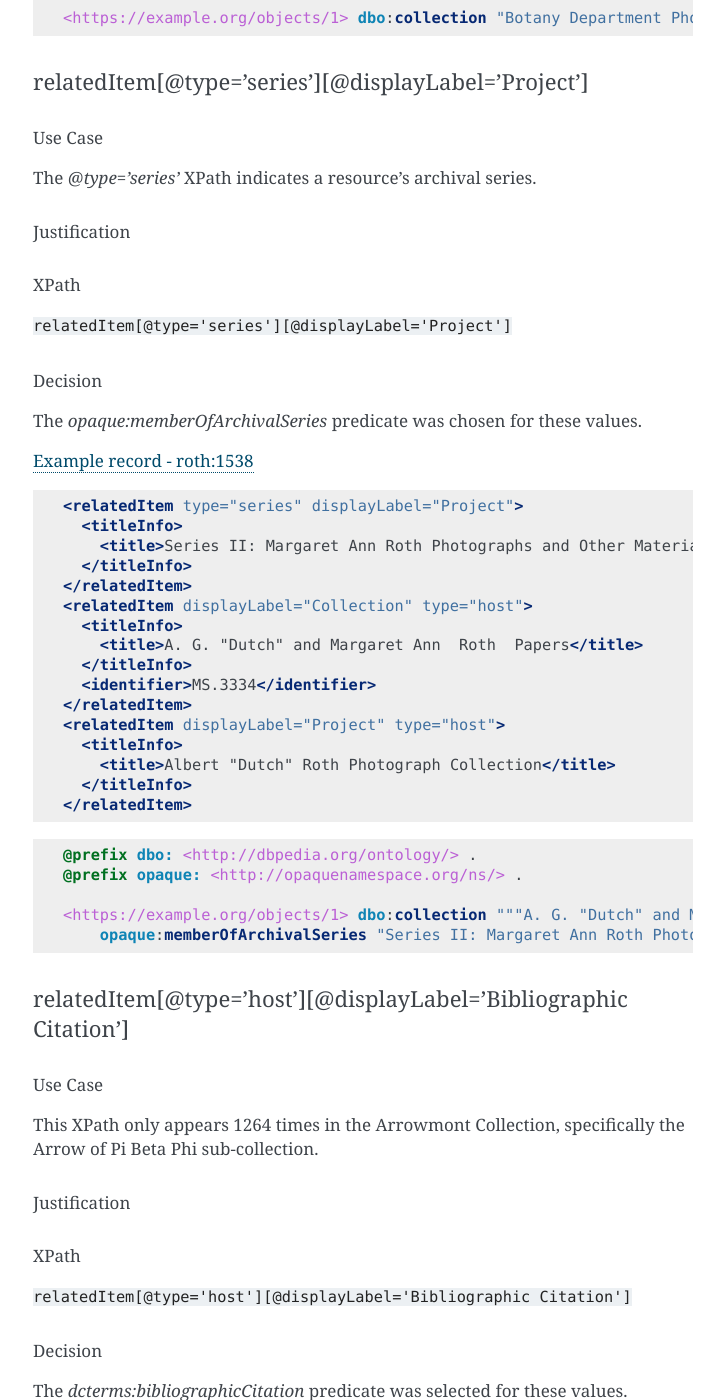
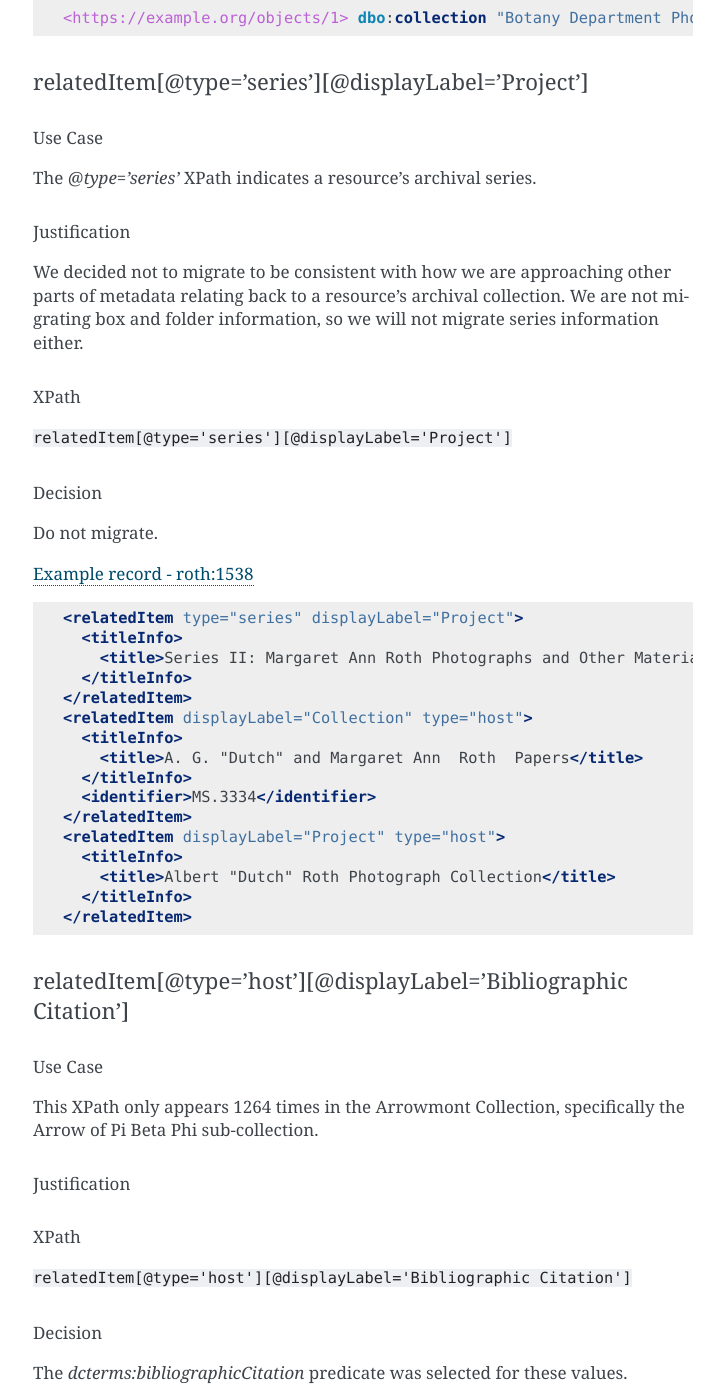
Before and after one commit to UTKcataloging/mods_to_rdf, a Sphinx documentation site: the page built from docs/source/contents/4_draft_mapping.rst, in a window 1280 px wide and 1400 px high, scrolled down 49720 px. Shown: the whole window, without its empty margins (387-1111 px from the left). Built offline with Sphinx 7.4.7, drawn with Linux system fonts in a browser that asks for light colours; formulas are drawn with MathJax 3.

Commit message:
Drop `[@type='series'][@displayLabel='Project']`

```diff
--- a/docs/source/contents/4_draft_mapping.rst
+++ b/docs/source/contents/4_draft_mapping.rst
@@ -2301,13 +2301,15 @@ The `@type='series'` XPath indicates a resource's archival series.
 
 Justification
 ^^^^^^^^^^^^^
+We decided not to migrate to be consistent with how we are approaching other parts of metadata relating back to a resource's archival collection. We are not migrating box and folder information, so we will not migrate series information either.
+
 XPath
 ^^^^^
 :code:`relatedItem[@type='series'][@displayLabel='Project']`
 
 Decision
 ^^^^^^^^
-The `opaque:memberOfArchivalSeries` predicate was chosen for these values.
+Do not migrate.
 
 `Example record - roth:1538 <https://digital.lib.utk.edu/collections/islandora/object/roth:1538/datastream/MODS/view>`_
 
@@ -2329,14 +2331,6 @@ The `opaque:memberOfArchivalSeries` predicate was chosen for these values.
         <title>Albert "Dutch" Roth Photograph Collection</title>
       </titleInfo>
     </relatedItem>
-
-.. code-block:: turtle
-
-    @prefix dbo: <http://dbpedia.org/ontology/> .
-    @prefix opaque: <http://opaquenamespace.org/ns/> .
-
-    <https://example.org/objects/1> dbo:collection """A. G. "Dutch" and Margaret Ann Roth Papers, MS.3334""" ;
-        opaque:memberOfArchivalSeries "Series II: Margaret Ann Roth Photographs and Other Materials, 1947 March 11-2002 December 14 (bulk 1947 March 11-1955 March 20). Sub-Series A: Photographs, 1947 March 11-1955 March 139" .
 
 relatedItem[@type='host'][@displayLabel='Bibliographic Citation']
 -----------------------------------------------------------------
```
